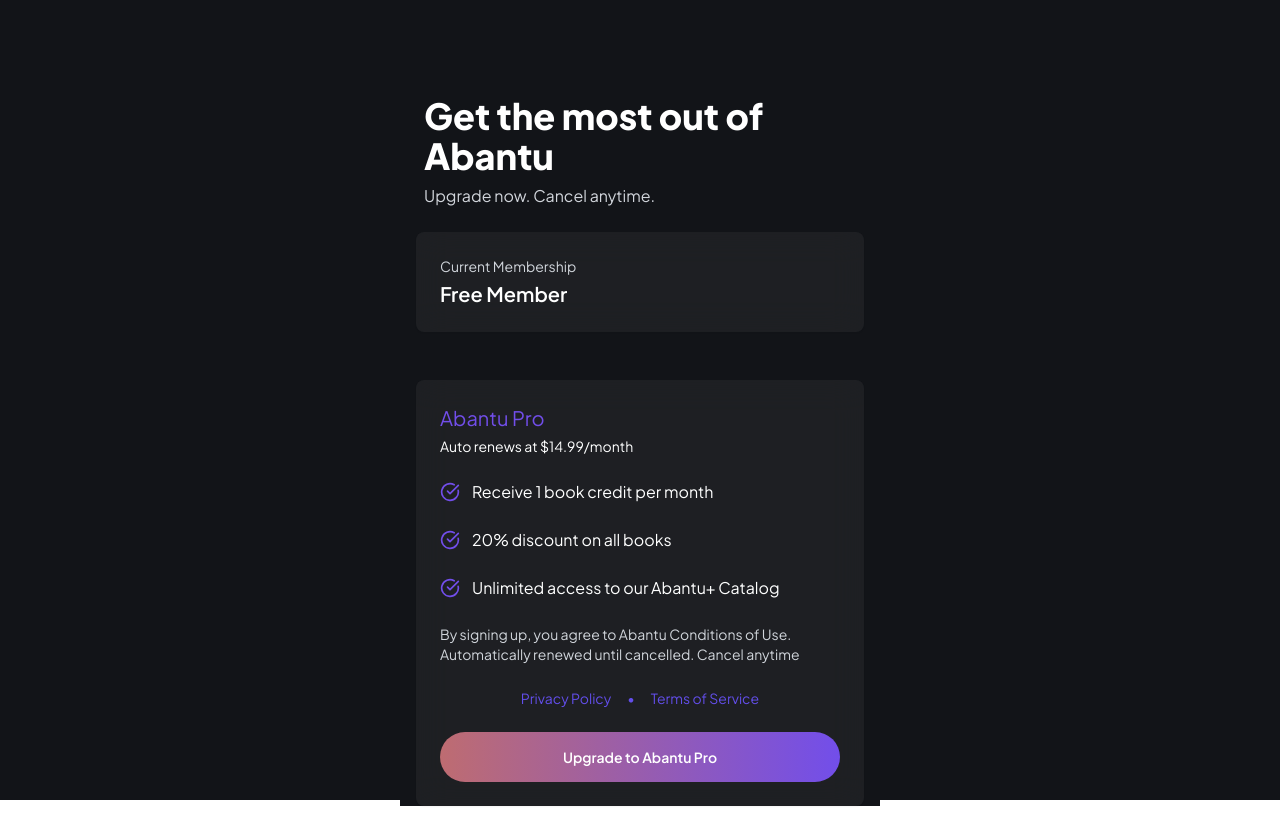
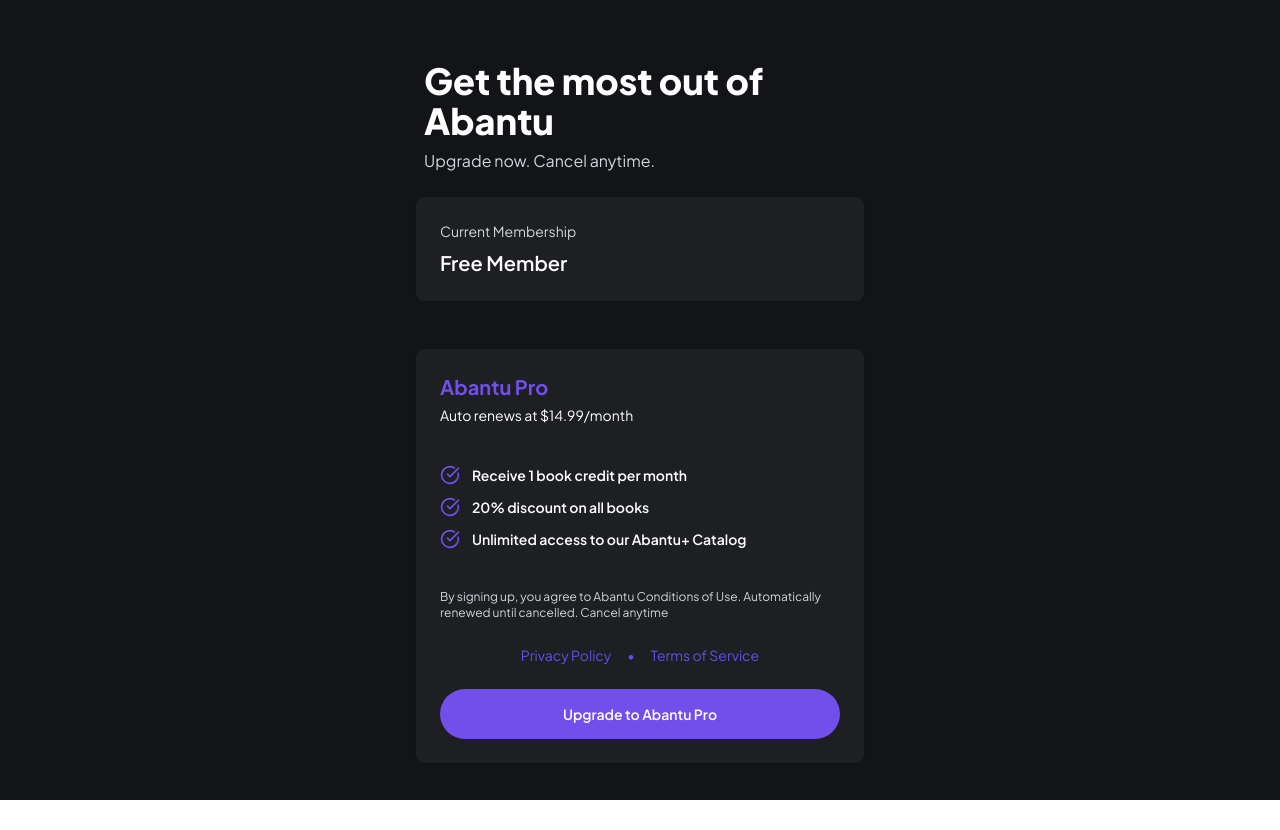
Before and after one commit to Abantu-Audio/Abantu-Web, a Next.js app: page /mobile/membership in a window 1280 px wide. After the commit the page ends 800 px from the top, so only its background shows below. Built offline with nearby package versions, Linux system fonts and the light colour scheme.

Commit message:
membership screen ui

```diff
--- a/src/app/mobile/membership/page.tsx
+++ b/src/app/mobile/membership/page.tsx
@@ -15,9 +15,9 @@ const benefits = [
 
 export default function MembershipPage() {
   return (
-    <div className="min-h-full flex flex-col bg-[#121418]">
+    <div className="min-h-full flex flex-col bg-[#121418] justify-center items-center">
       {/* Header Section */}
-      <div className="p-6 space-y-2 mt-12">
+      <div className="p-6 space-y-2">
         <h1 className="text-4xl font-black text-white font-armin">Get the most out of Abantu</h1>
         <p className="text-gray-300 font-armin font-normal">Upgrade now. Cancel anytime.</p>
       </div>
@@ -25,8 +25,8 @@ export default function MembershipPage() {
       {/* Content Section */}
       <div className="px-4 space-y-12">
         {/* Current Plan Card */}
-        <Card className="p-6 bg-white/5 backdrop-blur-lg border-0">
-          <div className="space-y-1">
+        <Card className="p-6 bg-white/5 backdrop-blur-lg border-0 ">
+          <div className="space-y-2">
             <p className="text-sm text-gray-300 font-armin font-normal">Current Membership</p>
             <p className="text-xl font-semibold text-white font-armin">Free Member</p>
           </div>
@@ -34,25 +34,25 @@ export default function MembershipPage() {
 
         {/* Pro Plan Card */}
         <Card className="p-6 bg-white/5 backdrop-blur-lg border-0">
-          <div className="space-y-6">
+          <div className="space-y-10">
             <div className="space-y-1">
-              <h2 className="text-xl font-ultrabold text-[#724EEA] font-armin">Abantu Pro</h2>
-              <p className="text-sm text-white font-armin font-normal">Auto renews at $14.99/month</p>
+              <h2 className="text-xl text-[#724EEA] font-armin font-bold">Abantu Pro</h2>
+              <p className="text-sm text-white font-armin font-regular">Auto renews at $14.99/month</p>
             </div>
 
             {/* Benefits List */}
-            <div className="space-y-6">
+            <div className="space-y-3">
               {benefits.map((benefit, index) => (
                 <div key={index} className="flex items-center gap-3">
                   <CheckCircle className="h-5 w-5 text-[#724EEA]" />
-                  <span className="text-white text-base font-armin font-regular">{benefit}</span>
+                  <span className="text-white text-sm font-armin font-semibold">{benefit}</span>
                 </div>
               ))}
             </div>
 
             {/* Terms and Action */}
             <div className="space-y-6">
-              <p className="text-sm text-gray-300 font-armin font-normal">
+              <p className="text-xs text-gray-300 font-armin font-normal">
                 By signing up, you agree to Abantu Conditions of Use.
                 Automatically renewed until cancelled. Cancel anytime
               </p>
@@ -64,7 +64,7 @@ export default function MembershipPage() {
               </div>
 
               <Button
-                className="w-full h-[50px] text-white bg-gradient-to-r from-[#BE6C71] to-[#724EEA] hover:opacity-90 rounded-full font-armin font-semibold"
+                className="w-full h-[50px] text-white bg-[#724EEA] hover:opacity-90 rounded-full font-armin font-semibold"
               >
                 Upgrade to Abantu Pro
               </Button>
```
